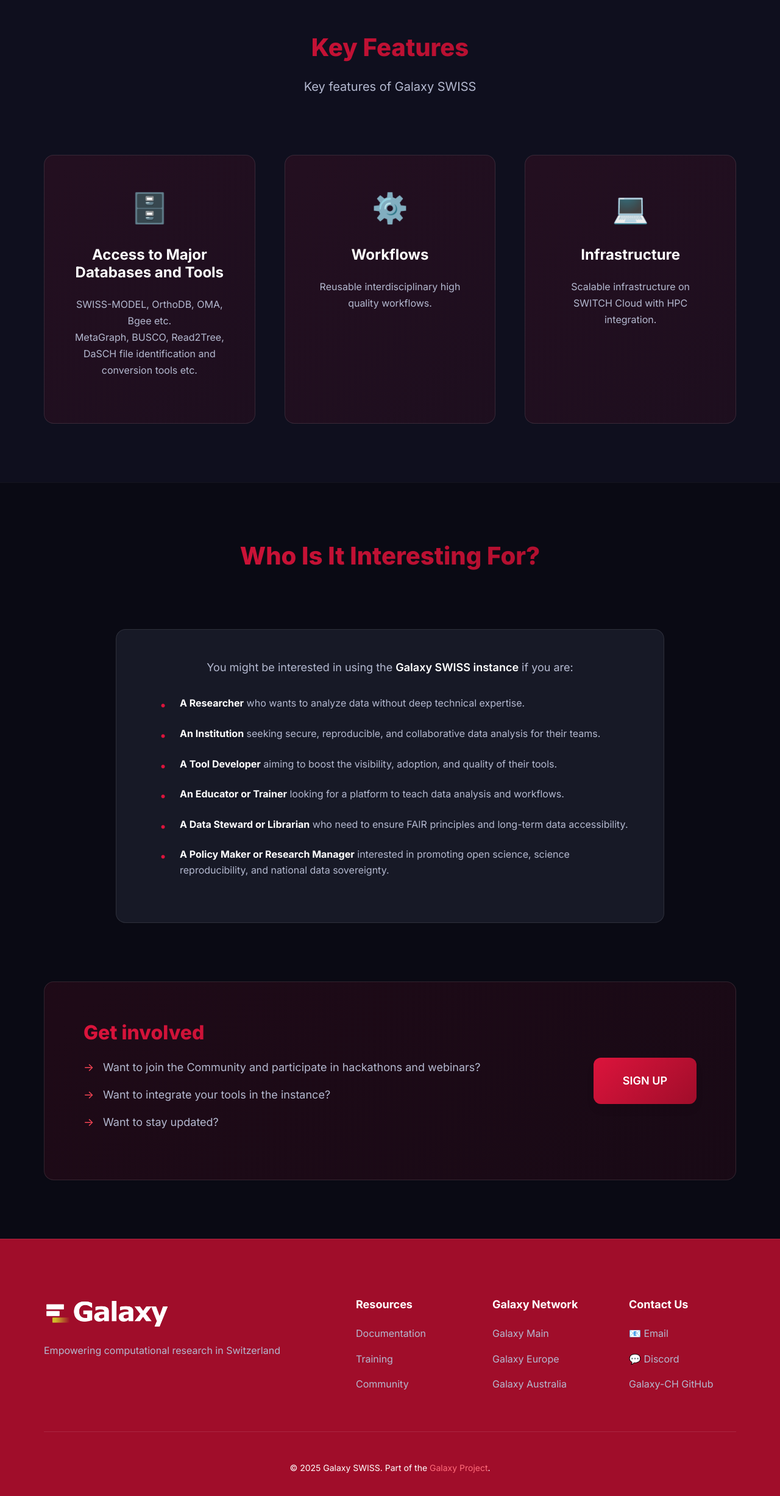
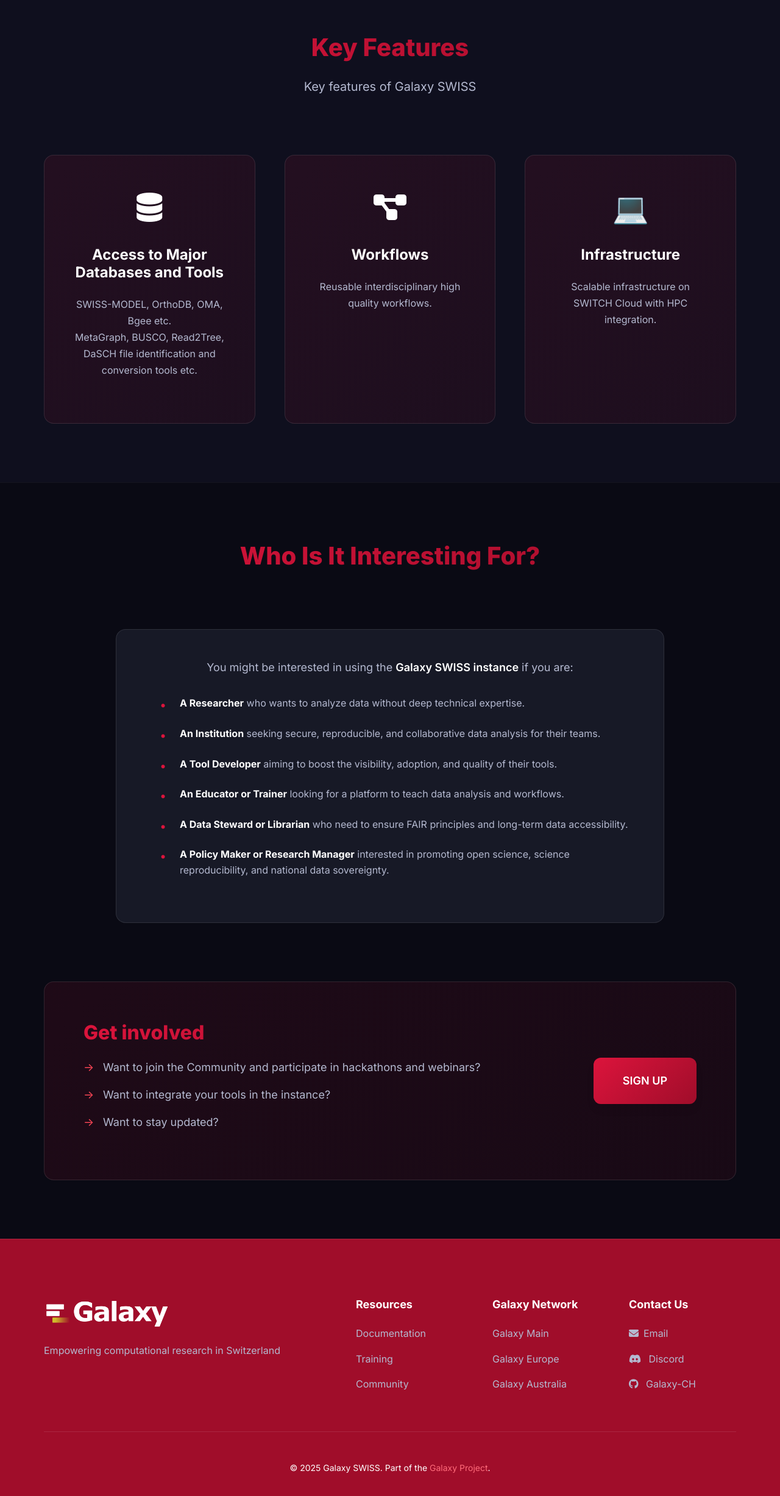
Before and after one commit to GALAXY-CH/landing-page, a plain HTML site: page index.html in a window 1280 px wide. Shown: the part 3787-6241 px from the top of the page at 61% size. Drawn offline with Linux system fonts and the light colour scheme.

Commit message:
feat: Integrate Font Awesome icons into community cards and footer, adding new icon styling.

```diff
--- a/index.html
+++ b/index.html
@@ -15,6 +15,11 @@
     <link rel="preconnect" href="https://fonts.gstatic.com" crossorigin>
     <link href="https://fonts.googleapis.com/css2?family=Inter:wght@300;400;500;600;700;800&display=swap"
         rel="stylesheet">
+
+    <!-- Font Awesome Icons -->
+    <link rel="stylesheet" href="https://cdnjs.cloudflare.com/ajax/libs/font-awesome/6.5.1/css/all.min.css"
+        integrity="sha512-DTOQO9RWCH3ppGqcWaEA1BIZOC6xxalwEsw9c2QQeAIftl+Vegovlnee1c9QX4TctnWMn13TZye+giMm8e2LwA=="
+        crossorigin="anonymous" referrerpolicy="no-referrer" />
 
     <!-- Styles -->
     <link rel="stylesheet" href="styles.css">
@@ -264,7 +269,7 @@
             </div>
             <div class="community-grid">
                 <a href="" class="community-card" id="community-support">
-                    <div class="community-icon">🗄️</div>
+                    <div class="community-icon"><i class="fa-solid fa-database"></i></div>
                     <h3 class="community-title">Access to Major Databases and Tools</h3>
                     <p class="community-description">
                         SWISS-MODEL, OrthoDB, OMA, Bgee etc.
@@ -273,7 +278,7 @@
                     </p>
                 </a>
                 <a href="" class="community-card" id="community-events">
-                    <div class="community-icon">⚙️</div>
+                    <div class="community-icon"><i class="fa-solid fa-diagram-project"></i></div>
                     <h3 class="community-title">Workflows</h3>
                     <p class="community-description">
                         Reusable interdisciplinary high quality workflows.
@@ -372,9 +377,10 @@
                     <div class="footer-column">
                         <h4 class="footer-heading">Contact Us</h4>
                         <ul class="footer-list">
-                            <li><a href="mailto:support@usegalaxy.ch">📧 Email</a></li>
-                            <li><a href="https://discord.gg/WPvWeAmQwM">💬 Discord</a></li>
-                            <li><a href="https://github.com/orgs/GALAXY-CH/repositories"> Galaxy-CH GitHub</a></li>
+                            <li><a href="mailto:support@usegalaxy.ch"><i class="fa-solid fa-envelope"></i>Email</a></li>
+                            <li><a href="https://discord.gg/WPvWeAmQwM"><i class="fab fa-discord"></i> Discord</a></li>
+                            <li><a href="https://github.com/orgs/GALAXY-CH/repositories"><i class="fab fa-github"></i>
+                                    Galaxy-CH</a></li>
                         </ul>
                     </div>
                 </div>
--- a/styles.css
+++ b/styles.css
@@ -1084,3 +1084,15 @@
         transform: translateX(0);
     }
 }
+
+/* ========================================
+   Icon Styling
+   ======================================== */
+.footer-list a i {
+    margin-right: 0.5rem;
+    transition: transform var(--transition-fast);
+}
+
+.footer-list a:hover i {
+    transform: scale(1.1);
+}
```
